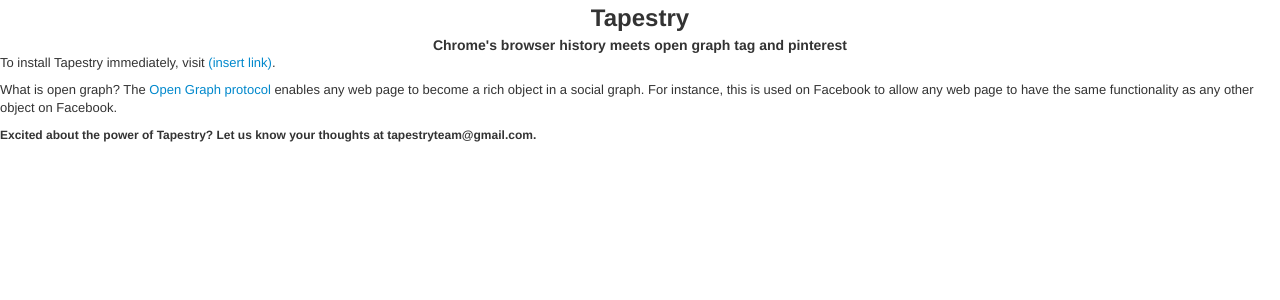
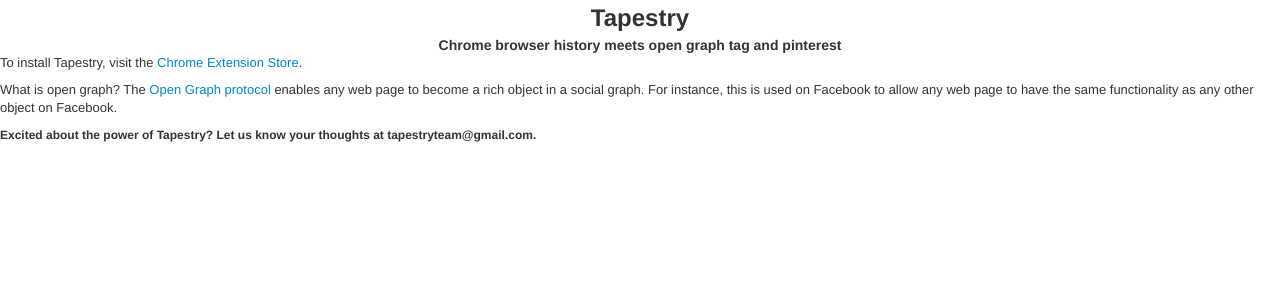
Before and after one commit to waltonryan/tapestry-info-page, a Django app: page / in a window 1280 px wide. Shown: the top 300 px of the page. Run offline with Django 3.2, Linux system fonts and the light colour scheme.

Commit message:
github sync

```diff
--- a/tapestry_info_page/templates/landing_page.html
+++ b/tapestry_info_page/templates/landing_page.html
@@ -1,8 +1,8 @@
 {% extends "base_landing_page.html" %}
 {% block content %}
-<center><h2>Tapestry</h2><h4>Chrome's browser history meets open graph tag and pinterest</h4></center>
+<center><h2>Tapestry</h2><h4>Chrome browser history meets open graph tag and pinterest</h4></center>
 
-<p>To install Tapestry immediately, visit <a href="http://ogp.me/">(insert link)</a>.</p>
+<p>To install Tapestry, visit the <a href="https://chrome.google.com/webstore/category/extensions">Chrome Extension Store</a>.</p>
 
 <p>What is open graph? The <a href="http://ogp.me/">Open Graph protocol</a> enables any web page to become a rich object in a social graph. For instance, this is used on Facebook to allow any web page to have the same functionality as any other object on Facebook.</p>
 
```
Also changed, not shown: 1 other file.
